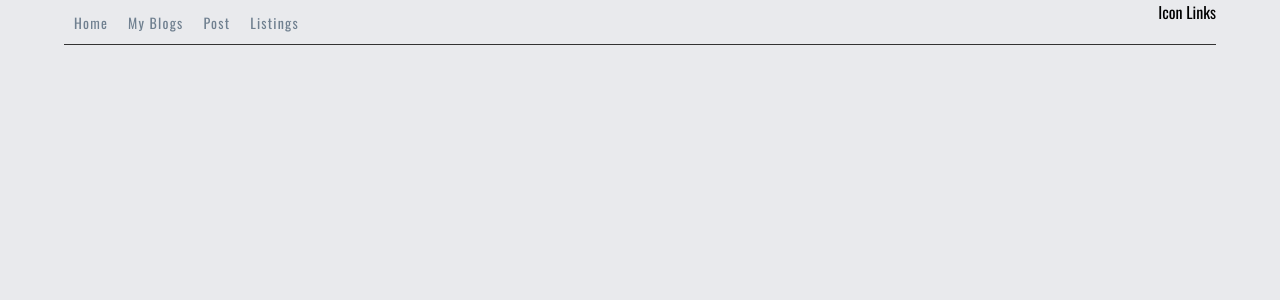
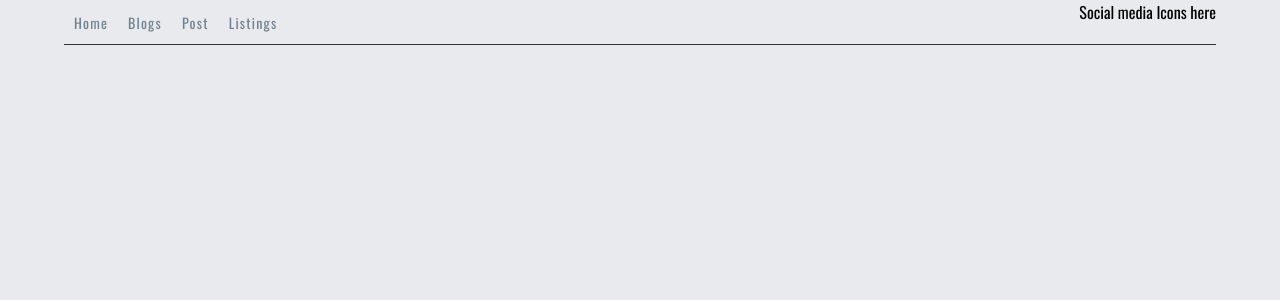
Before and after one commit to Tbonexas/snare, a React (Create React App) app: page / in a window 1280 px wide. Shown: the top 300 px of the page. Built offline with nearby package versions, Linux system fonts and the light colour scheme.

Commit message:
changes in placeholders

```diff
--- a/package.json
+++ b/package.json
@@ -6,7 +6,7 @@
     "@testing-library/jest-dom": "^5.11.9",
     "@testing-library/react": "^11.2.5",
     "@testing-library/user-event": "^12.7.3",
-    "react": "^17.0.1",
+    "react": "^17.0.2",
     "react-dom": "^17.0.1",
     "react-router-dom": "^5.2.0",
     "react-scripts": "4.0.3",
--- a/src/components/Header/index.js
+++ b/src/components/Header/index.js
@@ -10,12 +10,12 @@ const Header = (props) => {
     <header className="header">
         <nav className="headerMenu">
             <a href="#">Home </a>
-            <a href="#">My Blogs </a>
+            <a href="#">Blogs </a>
             <a href="#">Post </a>
             <a href="#">Listings </a>
         </nav>
         <div>
-            Icon Links
+            Social media Icons here
         </div>
     </header>
    )
```
Also changed, not shown: 1 other file (tests, documents, lock files or other folders).
